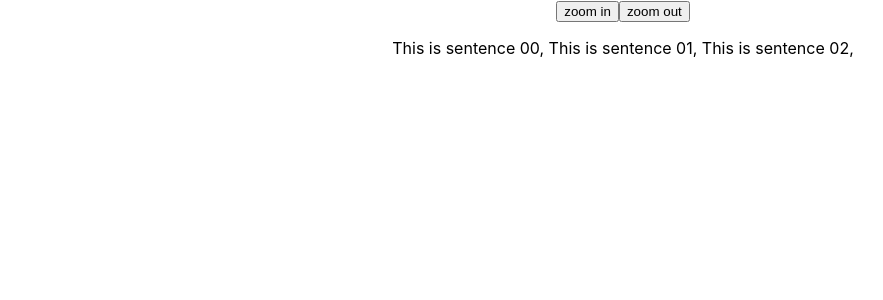
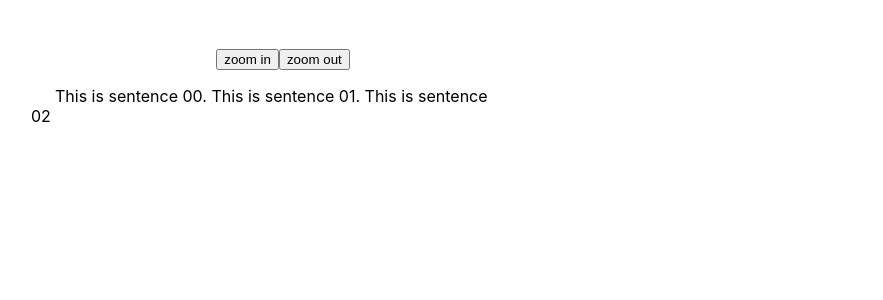
Before and after one commit to MarkSaravi/zoomable-documents, a React (Create React App) app: page / in a window 1280 px wide. Shown: the top 300 px of the page, without its empty margins (17-900 px from the left). Built offline with nearby package versions, Linux system fonts and the light colour scheme.

Commit message:
using key/value for faster data reterival. Few styling

```diff
--- a/src/components/ZoomableArticle/index.tsx
+++ b/src/components/ZoomableArticle/index.tsx
@@ -33,7 +33,7 @@ return (
         }
       }}
     />
-    <p>{content.toString(zoomLevel)}</p>
+    <p style={{ textAlign: "left" }}>{content.toString(zoomLevel)}</p>
   </>
 );
 };
--- a/src/components/ZoomableArticleContainer/Zoomable.ts
+++ b/src/components/ZoomableArticleContainer/Zoomable.ts
@@ -1,7 +1,7 @@
 /* eslint-disable no-empty-function */
 /* eslint-disable import/extensions */
 /* eslint-disable class-methods-use-this */
-import { FIRST_SENTENCE_ID } from '../../constants';
+// import { FIRST_SENTENCE_ID } from '../../constants';
 import type { Sentence, ZoomableSentences, ZoomableContent } from "../../types";
 
 class Zoomable implements ZoomableContent {
@@ -10,43 +10,20 @@ class Zoomable implements ZoomableContent {
   toString(zoomLevel: number): string {
     const { levels, sentences } = this.zoomableSentences;
     const levelId = levels[zoomLevel];
-    const levelSentences: Array<Sentence> = [];
+    const levelSentences: {[After: string]: Sentence} = {};
     sentences.forEach(sentence => {
-        sentence.positions.forEach(position => {
-            if (position.levelId === levelId) {
-                levelSentences.push(sentence);
-            }
-        });
+        if (sentence.positions[levelId]) {
+          levelSentences[sentence.positions[levelId].after] = sentence;
+        }
     });
-
-    const contentSentences: Array<Sentence> = [];
-    let afterId = FIRST_SENTENCE_ID;
-    const numLoops = levelSentences.length;
-    for (let i = 0; i < numLoops; i++) {
-        for (let j = 0; j < levelSentences.length; j++) {
-            const { positions } = levelSentences[j];
-            let found = false;
-            // eslint-disable-next-line no-loop-func
-            positions.forEach(position => {
-                if (position.levelId === levelId && position.after === afterId) {
-                    found = true;
-                    const { id } = levelSentences[j];
-                    afterId = id;
-                }
-            });
-            if (found) {
-                contentSentences.push(levelSentences[j]);
-                break;
-            }
-        }
+    const afterIds = Object.keys(levelSentences);
+    let content = '';
+    let afterId = '';
+    for (let i = 0; i < afterIds.length; i++) {
+        content += `${levelSentences[afterId].content}${i === afterIds.length - 1 ? '' : '. '}`;
+        afterId = levelSentences[afterId].id;
     }
-
-    let str = '';
-    contentSentences.forEach(sentence => {
-        str += `${sentence.content}, `;
-    });
-
-    return str;
+    return content;
   }
 }
 
--- a/src/components/ZoomableArticleContainer/index.tsx
+++ b/src/components/ZoomableArticleContainer/index.tsx
@@ -24,116 +24,94 @@ const zoomableSentences: ZoomableSentences = {
   sentences: [
     {
       id: SENTENCE00,
-      positions: [
-        {
+      positions: {
+        [LEVEL0]: {
           levelId: LEVEL0,
-          isVisible: true,
           after: FIRST_SENTENCE_ID,
-          isEndOfLine: false,
         },
-        {
+        [LEVEL1]: {
           levelId: LEVEL1,
-          isVisible: true,
           after: SENTENCE03,
-          isEndOfLine: false,
         },
-      ],
+      },
       content: 'This is sentence 00',
     },
     {
       id: SENTENCE01,
-      positions: [
-        {
+      positions: {
+        [LEVEL0]: {
           levelId: LEVEL0,
-          isVisible: true,
           after: SENTENCE00,
-          isEndOfLine: false,
         },
-        {
+        [LEVEL1]: {
           levelId: LEVEL1,
-          isVisible: true,
           after: SENTENCE04,
-          isEndOfLine: false,
         },
-      ],
+      },
       content: 'This is sentence 01',
     },
     {
       id: SENTENCE02,
-      positions: [
-        {
+      positions: {
+        [LEVEL0]: {
           levelId: LEVEL0,
-          isVisible: true,
           after: SENTENCE01,
-          isEndOfLine: true,
         },
-        {
+        [LEVEL1]: {
           levelId: LEVEL1,
-          isVisible: true,
           after: SENTENCE05,
-          isEndOfLine: false,
         },
-      ],
+      },
       content: 'This is sentence 02',
     },
     {
       id: SENTENCE03,
-      positions: [
-        {
+      positions: {
+        [LEVEL1]: {
           levelId: LEVEL1,
-          isVisible: true,
           after: FIRST_SENTENCE_ID,
-          isEndOfLine: false,
         },
-      ],
+      },
       content: 'This is sentence 03',
     },
     {
       id: SENTENCE04,
-      positions: [
-        {
+      positions: {
+        [LEVEL1]: {
           levelId: LEVEL1,
-          isVisible: true,
           after: SENTENCE00,
-          isEndOfLine: false,
         },
-      ],
+      },
       content: 'This is sentence 04',
     },
     {
       id: SENTENCE05,
-      positions: [
-        {
+      positions: {
+        [LEVEL1]: {
           levelId: LEVEL1,
-          isVisible: true,
           after: SENTENCE01,
-          isEndOfLine: false,
         },
-      ],
+      },
       content: 'This is sentence 05',
     },
     {
       id: SENTENCE06,
-      positions: [
-        {
+      positions: {
+        [LEVEL1]: {
           levelId: LEVEL1,
-          isVisible: true,
           after: SENTENCE02,
-          isEndOfLine: false,
         },
-      ],
+      },
       content: 'This is sentence 06',
     },
     {
       id: SENTENCE07,
-      positions: [
-        {
+      positions: {
+        [LEVEL1]: {
           levelId: LEVEL1,
-          isVisible: true,
           after: SENTENCE06,
-          isEndOfLine: true,
         },
-      ],
+      },
       content: 'This is sentence 07',
     },
   ],
@@ -143,7 +121,9 @@ const ZoomableArticleContainer: React.FC = () => {
     const zoomable = new Zoomable(zoomableSentences);
   return (
     <>
-      <ZoomableArticleView content={zoomable} />
+      <div style={{ width: "480px", margin: "48px", textIndent: '24px' }}>
+        <ZoomableArticleView content={zoomable} />
+      </div>
     </>
   );
 };
--- a/src/types/index.ts
+++ b/src/types/index.ts
@@ -6,14 +6,12 @@ type After = SentenceId;
 
 type LevelPosition = {
   levelId: LevelId;
-  isVisible: boolean;
   after: After;
-  isEndOfLine: boolean;
 };
 
 export type Sentence = {
   id: SentenceId;
-  positions: Array<LevelPosition>;
+  positions: { [LevelId: string]: LevelPosition };
   content: string;
 };
 
```
